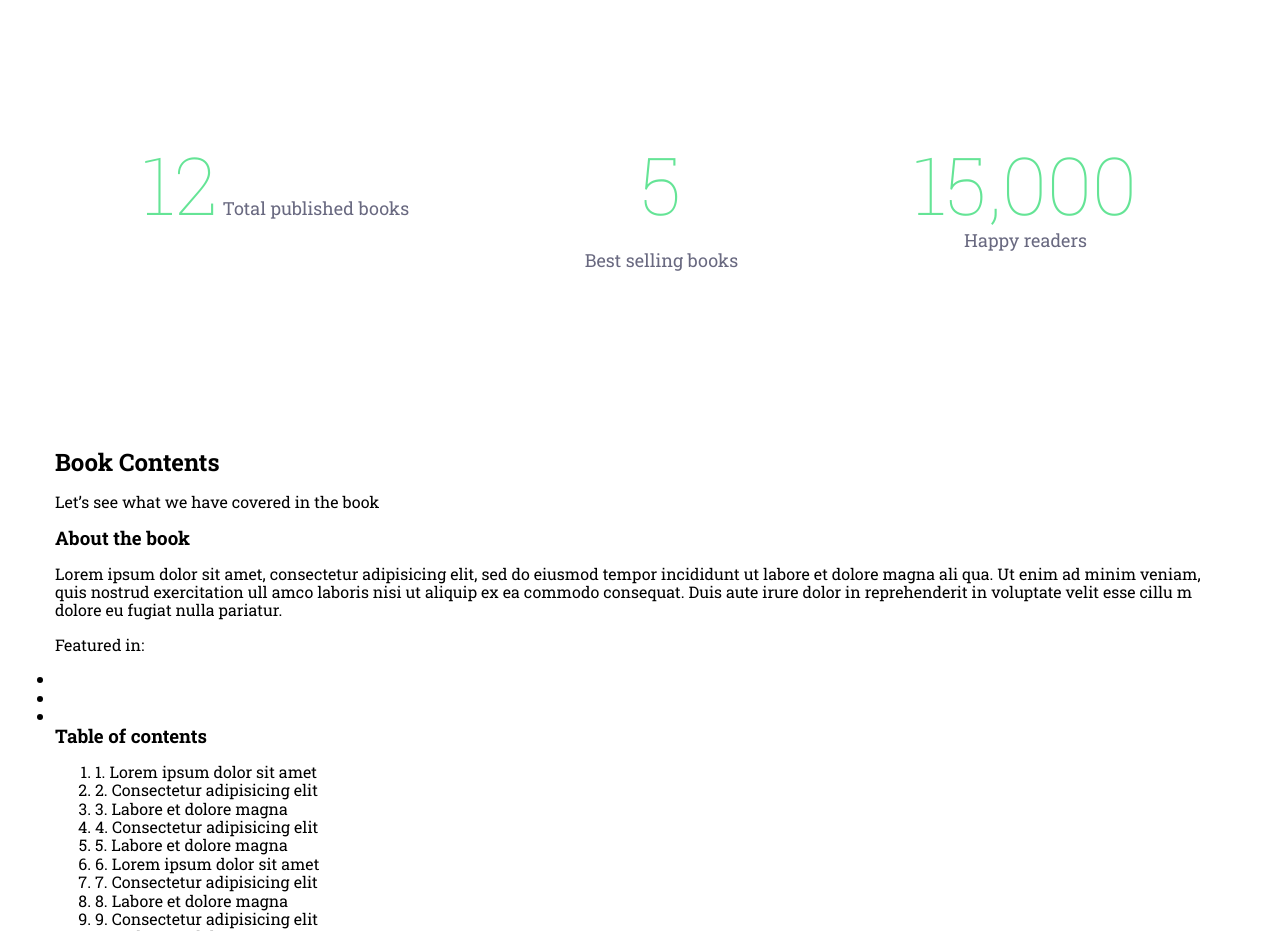
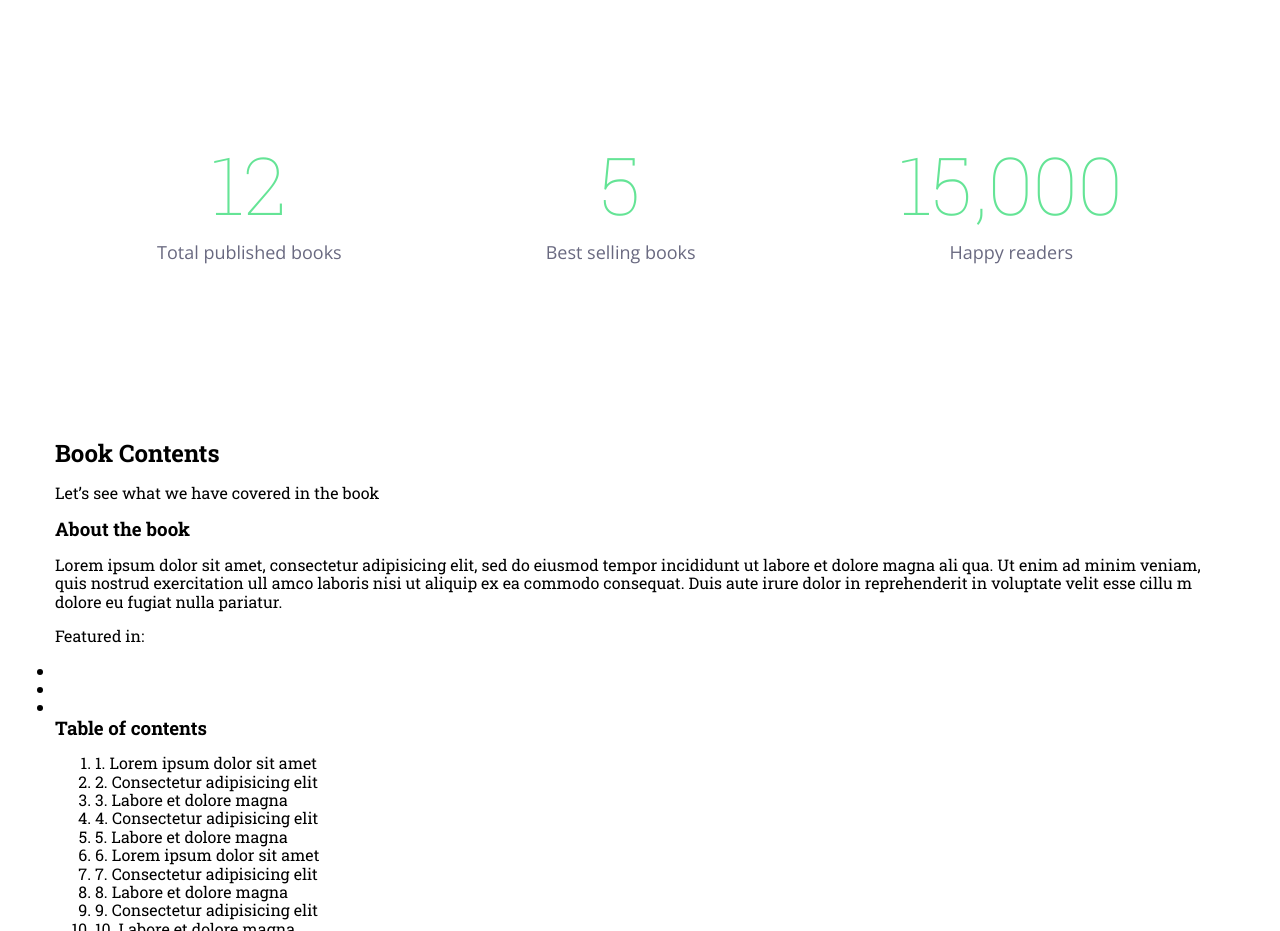
Before and after one commit to Shut089/Bukee, a website built with webpack: page src/views/index.html in a window 1280 px wide. Shown: the part 1780-2711 px from the top of the page. Built offline with nearby package versions, Linux system fonts and the light colour scheme; files whose address does not match are found by name.

Commit message:
lesson 7

```diff
--- a/src/styles/main.scss
+++ b/src/styles/main.scss
@@ -159,10 +159,14 @@ small {
     p {
         font-size: 18px;
         color: #696980;
+        font-family: 'Open Sans', serif;
     }
-    span {
-        font-size: 80px;
-        font-weight: 100;
-        color: $accent-color;
-    }
+        span {
+            display: block;
+            font-family: 'Roboto Slab', serif;
+            font-size: 80px;
+            font-weight: 100;
+            color: $accent-color;
+            margin-bottom: 12px;
+        }
 }
--- a/src/views/index.html
+++ b/src/views/index.html
@@ -80,9 +80,9 @@
                     </div>
                 </div>
                 <div class="blok-counter">
-                    <p class="blok-counter__text"><span>12</span> Total published books</p>
-                    <p><span>5</span> <br> <br> Best selling books</p>
-                    <p><span>15,000</span> <br> Happy readers</p>
+                    <p><span>12</span>Total published books</p>
+                    <p><span>5</span>Best selling books</p>
+                    <p><span>15,000</span>Happy readers</p>
                 </div>
             </div>
         </div>
```
Also changed, not shown: dist/index.html, dist/styles/main.css, 1 other file.
